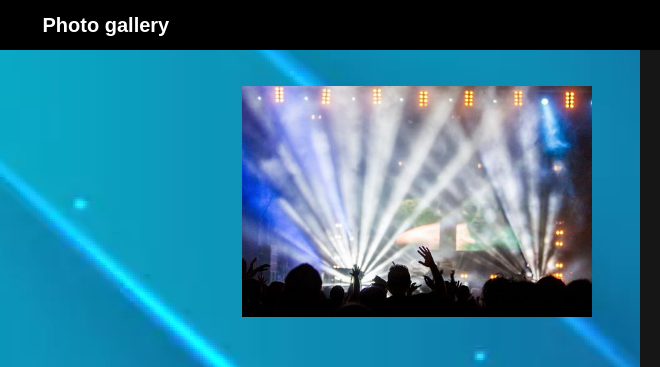
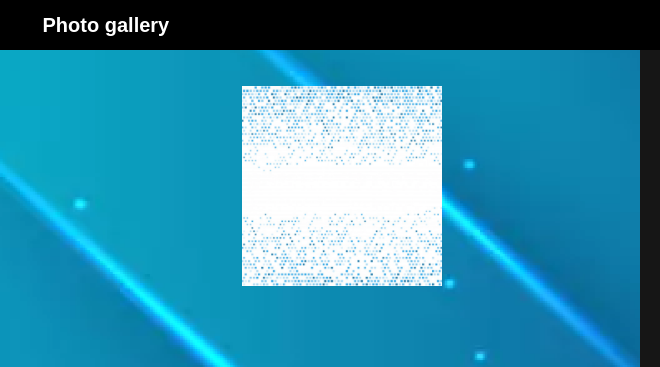
Before and after one commit to DimanaZaprianova/Site, a plain HTML site: page index.html in a window 1280 px wide. Shown: the top 367 px of the page, 620-1280 px from the left. Drawn offline with Linux system fonts and the light colour scheme.

Commit message:
Add files via upload

```diff
--- a/index.html
+++ b/index.html
@@ -21,7 +21,7 @@
 					<button class="button" id="toggleLogo">Toggle Logo</button>
 				</div>
 				<aside>
-					<a href="pages/gallery.html" target="_blank"><img src="images/indexImage.jpg" width="350"></a>
+					<a href="pages/gallery.html" target="_blank" title="Follow the link to see the gallery"><img src="images/dotted.jpg" width="200" alt="Follow the link to see the gallery"></a>
 					<!-- <button class="button" id="showImage">Show Image</button> -->
 						<!-- <img src="../project/images/indexImage.jpg" width="350"> -->
 
```
